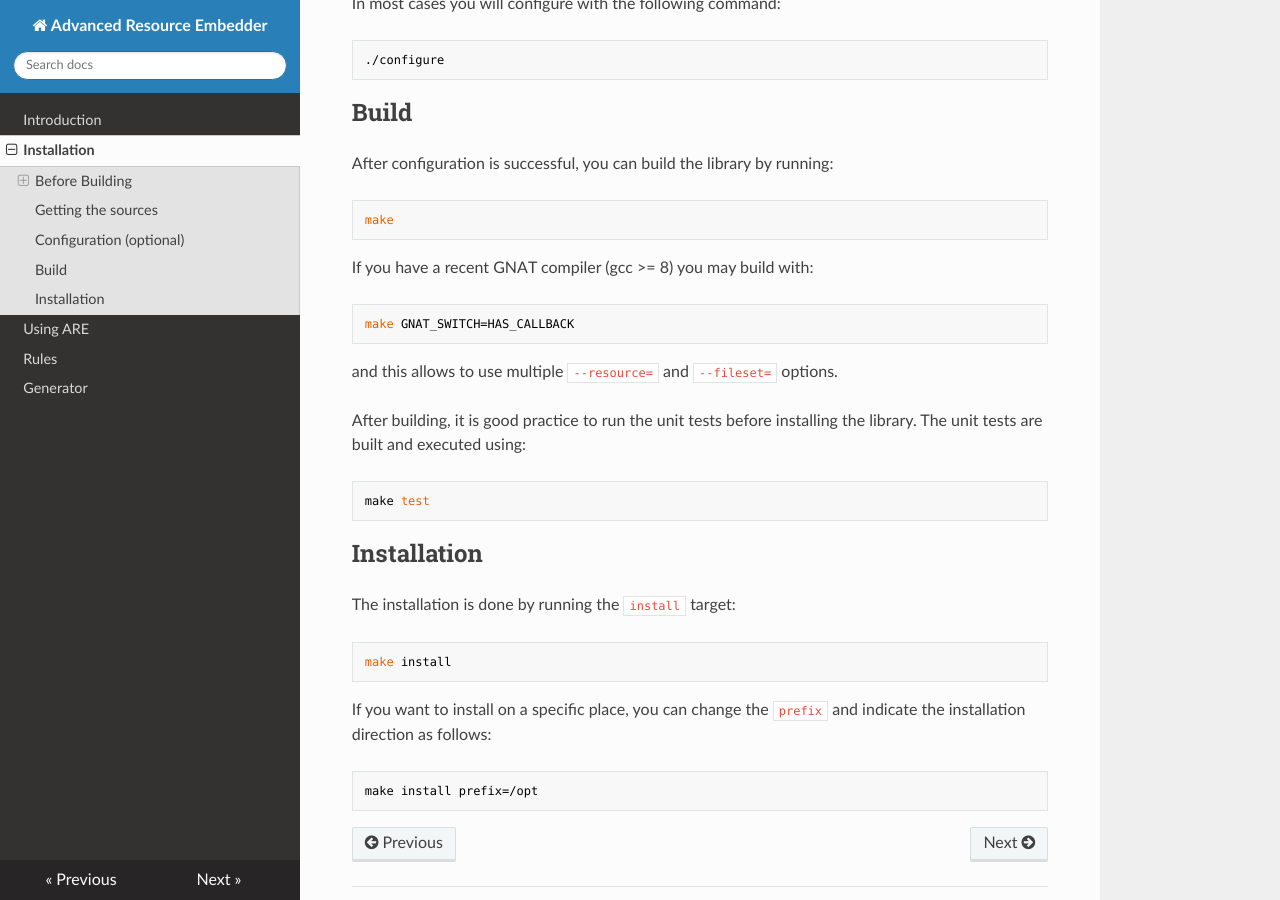
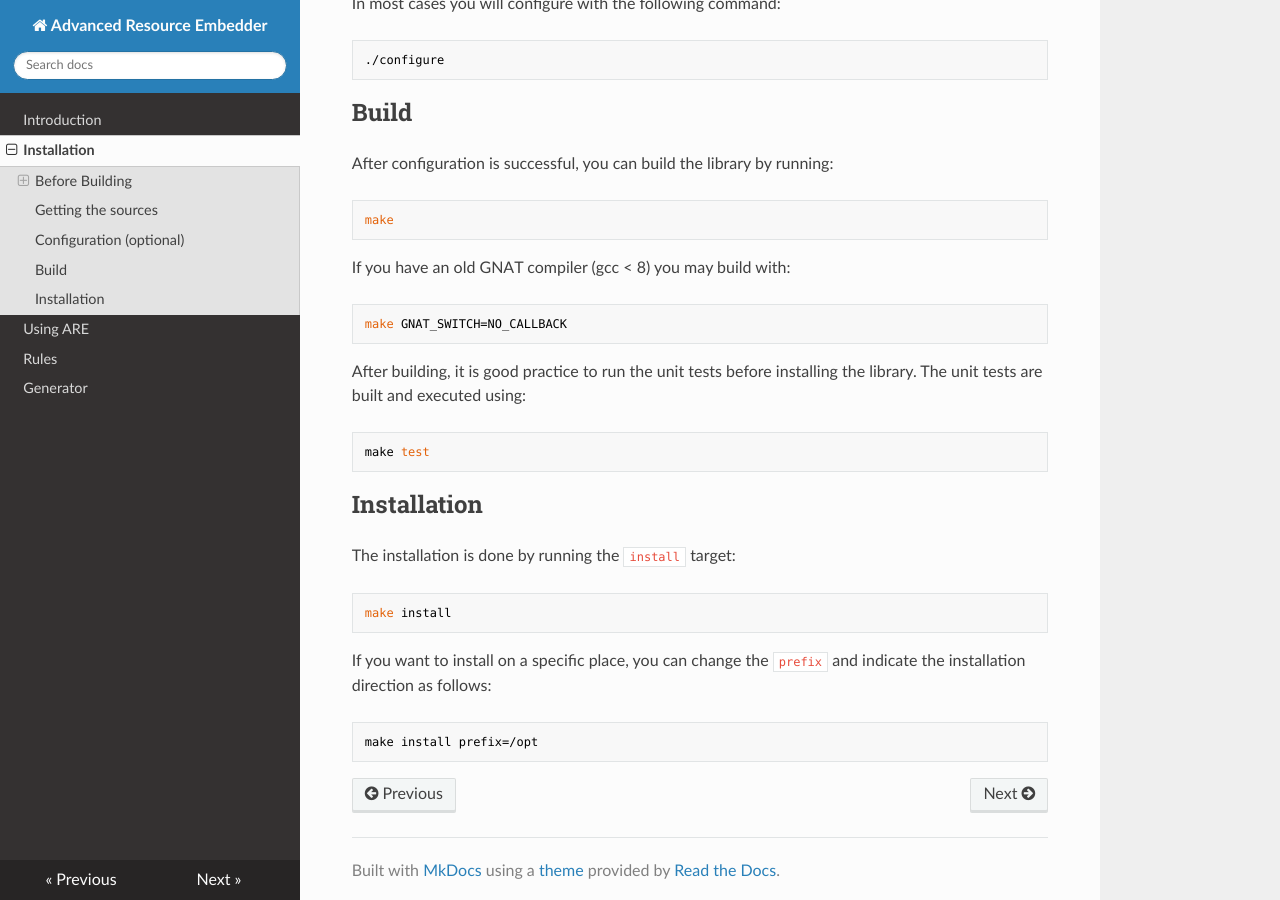
Before and after one commit to stcarrez/resource-embedder, an MkDocs documentation site: the page built from docs/Installation.md, in a window 1280 px wide and 900 px high, scrolled down 1688 px. Built offline with MkDocs 1.6.1, drawn with Linux system fonts in a browser that asks for light colours; nearby versions of some CDN libraries; some of the changed text lies outside the part shown.

Commit message:
Update documentation

````diff
--- a/docs/Installation.md
+++ b/docs/Installation.md
@@ -87,13 +87,11 @@ After configuration is successful, you can build the library by running:
 make
 ```
 
-If you have a recent GNAT compiler (gcc >= 8) you may build with:
+If you have an old GNAT compiler (gcc < 8) you may build with:
 
 ```
-make GNAT_SWITCH=HAS_CALLBACK
+make GNAT_SWITCH=NO_CALLBACK
 ```
-
-and this allows to use multiple `--resource=` and `--fileset=` options.
 
 After building, it is good practice to run the unit tests before installing
 the library.  The unit tests are built and executed using:
````
Also changed, not shown: other parts of docs/Installation.md (+2 -2 lines), docs/title.md (+1 -1 lines), 1 other file.
